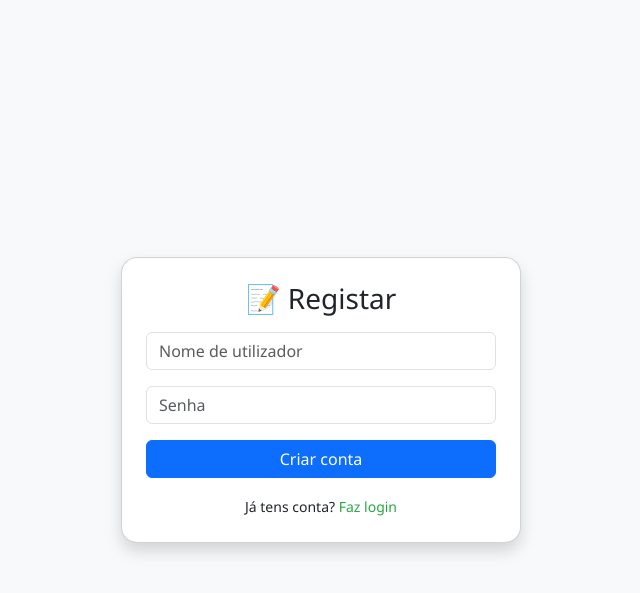
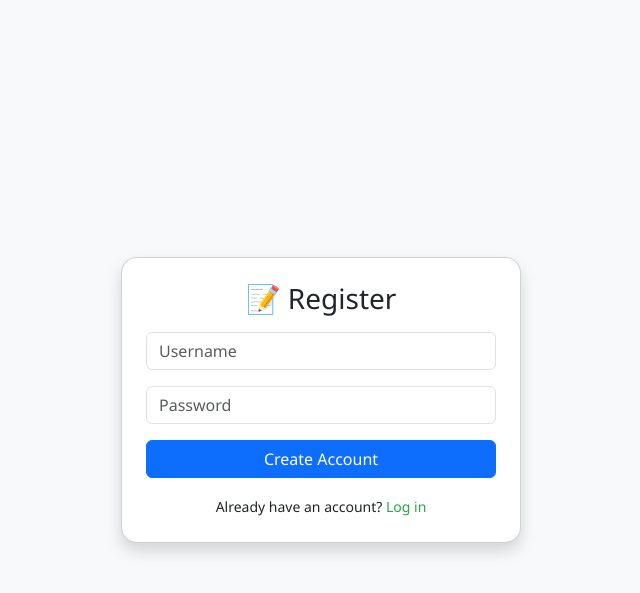
Before and after one commit to Wezyi/Flask-todo, a Flask app: page /register in a window 1280 px wide. Shown: the top 593 px of the page, without its empty margins (319-959 px from the left). Run offline with Flask 3, Linux system fonts and the light colour scheme.

Commit message:
translated all HTML templates to English

```diff
--- a/app.py
+++ b/app.py
@@ -2,26 +2,27 @@ from flask import Flask, render_template, request, redirect, session, url_for
 from flask_sqlalchemy import SQLAlchemy
 from werkzeug.security import generate_password_hash, check_password_hash
 
-# Configuração da app e da base de dados
+# App and database configuration
 app = Flask(__name__)
-app.secret_key = 'chave-super-secreta'  # muda isto em produção
+app.secret_key = 'super-secret-key'  # change this in production
 app.config['SQLALCHEMY_DATABASE_URI'] = 'sqlite:///todo.db'
 db = SQLAlchemy(app)
 
-# Modelo da Tarefa
+# Task model
 class Task(db.Model):
     id = db.Column(db.Integer, primary_key=True)
     content = db.Column(db.String(200), nullable=False)
     completed = db.Column(db.Boolean, default=False)
     user_id = db.Column(db.Integer, db.ForeignKey('user.id'), nullable=True)
-# Modelo do Usuário
+
+# User model
 class User(db.Model):
     id = db.Column(db.Integer, primary_key=True)
     username = db.Column(db.String(100), unique=True, nullable=False)
     password = db.Column(db.String(200), nullable=False)
     tasks = db.relationship('Task', backref='user', lazy=True)
 
-# Página principal
+# Home page
 @app.route('/', methods=['GET', 'POST'])
 def index():
     if 'user_id' not in session:
@@ -39,9 +40,7 @@ def index():
     tasks = Task.query.filter_by(user_id=user_id).order_by(Task.id).all()
     return render_template('index.html', tasks=tasks)
 
-
-# Página de login
-
+# Login page
 @app.route('/login', methods=['GET', 'POST'])
 def login():
     if request.method == 'POST':
@@ -55,11 +54,11 @@ def login():
             session['username'] = user.username
             return redirect('/')
         else:
-            return 'Credenciais inválidas'
+            return 'Invalid credentials'
 
     return render_template('login.html')
 
-# Registro de usuário
+# User registration
 @app.route('/register', methods=['GET', 'POST'])
 def register():
     if request.method == 'POST':
@@ -67,7 +66,7 @@ def register():
         password = generate_password_hash(request.form['password'])
 
         if User.query.filter_by(username=username).first():
-            return 'Usuário já existe!'
+            return 'User already exists!'
 
         new_user = User(username=username, password=password)
         db.session.add(new_user)
@@ -75,36 +74,43 @@ def register():
         return redirect('/login')
 
     return render_template('register.html')
-# Logout do usuário
+
+# Logout
 @app.route('/logout')
 def logout():
     session.pop('user_id', None)
     return redirect('/login')
 
-
-# Apagar tarefa
+# Delete task
 @app.route('/delete/<int:id>')
 def delete(id):
     task = Task.query.get_or_404(id)
+
+    if task.user_id != session.get('user_id'):
+        return 'Not authorized', 403
 
     try:
         db.session.delete(task)
         db.session.commit()
         return redirect('/')
     except:
-        return 'Erro ao apagar tarefa'
+        return 'Error deleting task'
 
-# Marcar como concluída
+# Toggle task completion
 @app.route('/complete/<int:id>')
 def complete(id):
     task = Task.query.get_or_404(id)
+
+    if task.user_id != session.get('user_id'):
+        return 'Not authorized', 403
+
     task.completed = not task.completed
 
     try:
         db.session.commit()
         return redirect('/')
     except:
-        return 'Erro ao atualizar tarefa'
+        return 'Error updating task'
 
 if __name__ == '__main__':
     with app.app_context():
--- a/templates/register.html
+++ b/templates/register.html
@@ -1,26 +1,26 @@
 <!DOCTYPE html>
-<html lang="pt">
+<html lang="en">
 <head>
     <meta charset="UTF-8">
-    <title>Registo</title>
+    <title>Register</title>
     <link href="https://cdn.jsdelivr.net/npm/bootstrap@5.3.0/dist/css/bootstrap.min.css" rel="stylesheet">
     <link rel="stylesheet" href="{{ url_for('static', filename='style.css') }}">
 </head>
 <body class="bg-light d-flex align-items-center justify-content-center vh-100">
 
 <div class="card p-4 shadow" style="width: 100%; max-width: 400px;">
-    <h3 class="text-center mb-3">📝 Registar</h3>
+    <h3 class="text-center mb-3">📝 Register</h3>
     <form method="POST">
         <div class="mb-3">
-            <input type="text" name="username" class="form-control" placeholder="Nome de utilizador" required>
+            <input type="text" name="username" class="form-control" placeholder="Username" required>
         </div>
         <div class="mb-3">
-            <input type="password" name="password" class="form-control" placeholder="Senha" required>
+            <input type="password" name="password" class="form-control" placeholder="Password" required>
         </div>
-        <button type="submit" class="btn btn-primary w-100">Criar conta</button>
+        <button type="submit" class="btn btn-primary w-100">Create Account</button>
     </form>
     <div class="mt-3 text-center">
-        <small>Já tens conta? <a href="{{ url_for('login') }}">Faz login</a></small>
+        <small>Already have an account? <a href="{{ url_for('login') }}">Log in</a></small>
     </div>
 </div>
 
```
Also changed, not shown: templates/index.html (+10 -13 lines), templates/login.html (+5 -5 lines), instance/todo.db.
